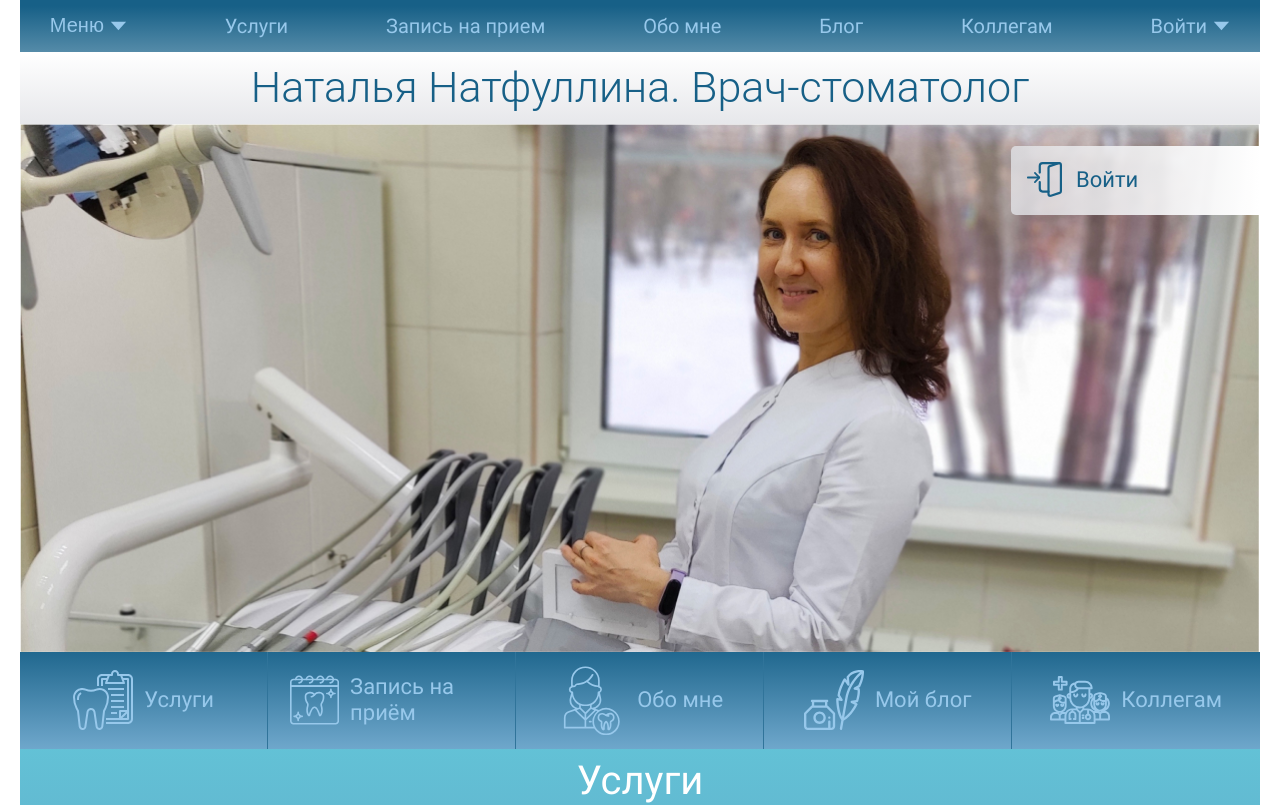
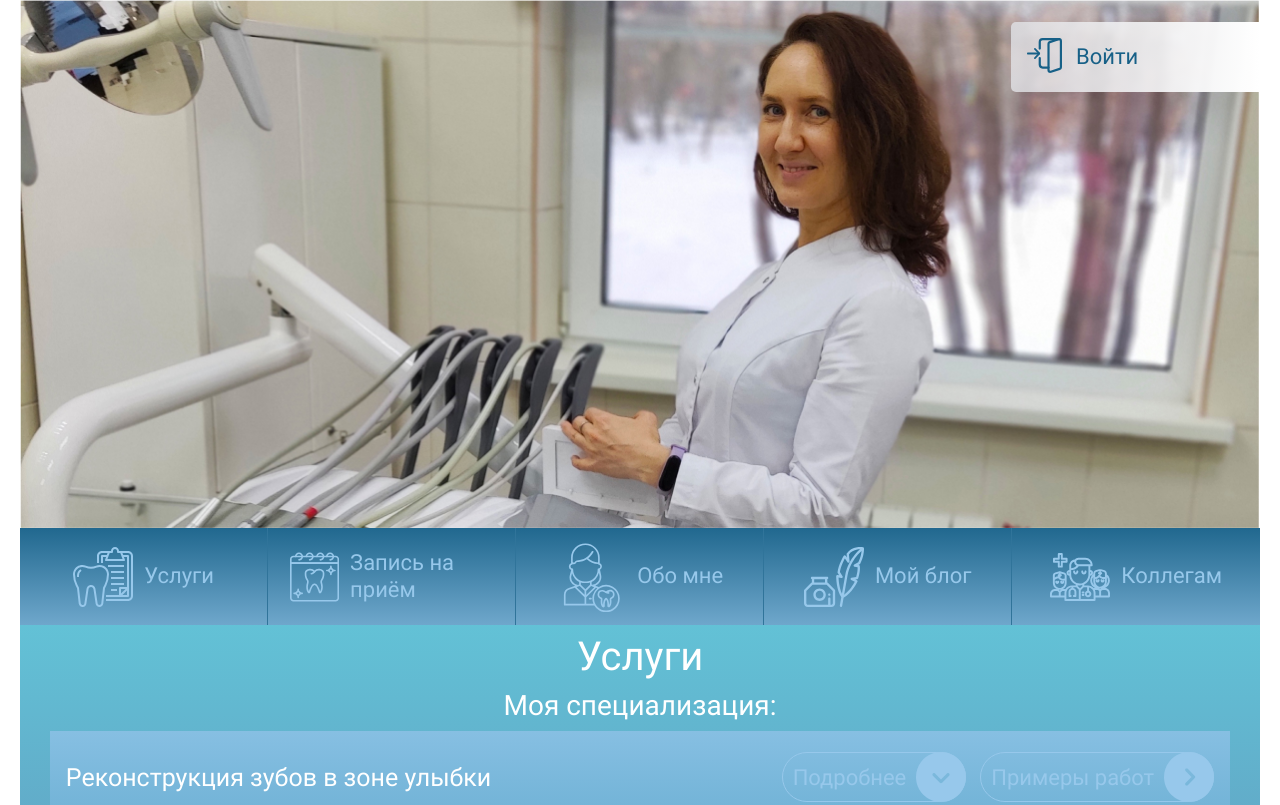
Before and after one commit to VitalyTikhonov/dentists-website, a React (Create React App) app: page / in a window 1280 px wide. Shown: the top 805 px of the page. Built offline with nearby package versions, Linux system fonts and the light colour scheme; a web font is replaced by a local one.

Commit message:
Header scroll render: separate animations from SCSS

```diff
--- a/src/App.js
+++ b/src/App.js
@@ -1,4 +1,4 @@
-import React from "react";
+import React, { useState, useEffect } from "react";
 import { Route, Switch } from "react-router-dom";
 import "./App.scss";
 import Header from './components/Header/Header';
@@ -15,9 +15,32 @@ import textAboutDoctor from "./data/text-about-doctor.json";
 import textEducation from "./data/text-education.json";
 
 function App() {
+  const [showHeaderTitle, setShowHeaderTitle] = useState(false);
+  const [showHeaderMenu, setShowHeaderMenu] = useState(false);
+
+  useEffect(() => {
+    function toggleHeader() {
+      if (window.scrollY >= 200) {
+        setShowHeaderTitle(true);
+      } else {
+        setShowHeaderTitle(false);
+      }
+
+      if (window.scrollY >= 400) {
+        setShowHeaderMenu(true);
+      } else {
+        setShowHeaderMenu(false);
+      }
+    }
+
+    window.addEventListener('scroll', toggleHeader);
+
+    return () => window.removeEventListener('scroll', toggleHeader);
+  }, []);
+
   return (
     <div className="App">
-      <Header />
+      <Header showHeaderTitle={showHeaderTitle} showHeaderMenu={showHeaderMenu} />
       <main className="main">
         <Switch>
           <Route exact path='/'>
--- a/src/components/Header/Header.js
+++ b/src/components/Header/Header.js
@@ -12,7 +12,7 @@ import {
   PW_DESKTOP_HEADER_MIN,
 } from "../../css-variables-export-to-js.module.scss";
 
-const Header = function Header(props) {
+const Header = function Header({ showHeaderTitle, showHeaderMenu }) {
   const dispatch = useDispatch();
   const mobileHeaderView = useSelector(selectMobileHeaderView);
   const [loggedIn] = useState(false); // const loggedIn = useSelector(selectLoggedIn);
@@ -45,7 +45,7 @@ const Header = function Header(props) {
 
   return (
     <header className="header">
-      <nav className="header__menu">
+      {showHeaderMenu && <nav className="header__menu">
         <ul className="header__menu-list list-unstyling">
           <li className="header__menu-top-item">
             <button className="header__menu-top-label button-unstyling">
@@ -284,15 +284,15 @@ const Header = function Header(props) {
             </li>
           )}
         </ul>
-      </nav>
+      </nav>}
 
-      <div className="header__name-bar">
+      {showHeaderTitle && <div className="header__name-bar">
         <MobMenuButton onClick={toggleMobileMenuOpen} />
         <h1 className="header__name">
           <span className="header__name-first-line">Наталья Натфуллина</span>
           Врач-стоматолог
         </h1>
-      </div>
+      </div>}
 
       {/* {mobileHeaderView && mobileMenuOpen && (
         <MobMenu
--- a/src/components/Header/Header.scss
+++ b/src/components/Header/Header.scss
@@ -12,13 +12,33 @@ $itemSpacing: calc(#{$submenuOnePadding} * 1);
   );
 }
 
+@keyframes slideDown {
+  to {
+    transform: translateY(0%);
+  }
+}
+
+@mixin animateRender {
+  transform: translateY(-100%);
+  animation-name: slideDown;
+  animation-duration: 0.5s;
+  animation-timing-function: ease-out;
+  animation-fill-mode: forwards;
+}
+
 .header {
+  position: fixed;
+  top: 0;
+  left: 0;
+  width: 100%;
+  z-index: 1;
   box-sizing: border-box;
 }
 
 .header__menu {
   box-sizing: border-box;
   @include headerBlueBar();
+  @include animateRender();
 }
 
 .header__menu-list {
@@ -137,6 +157,7 @@ $itemSpacing: calc(#{$submenuOnePadding} * 1);
 }
 
 .header__name-bar {
+  @include animateRender();
   display: flex;
   justify-content: center;
   align-items: center;
```
